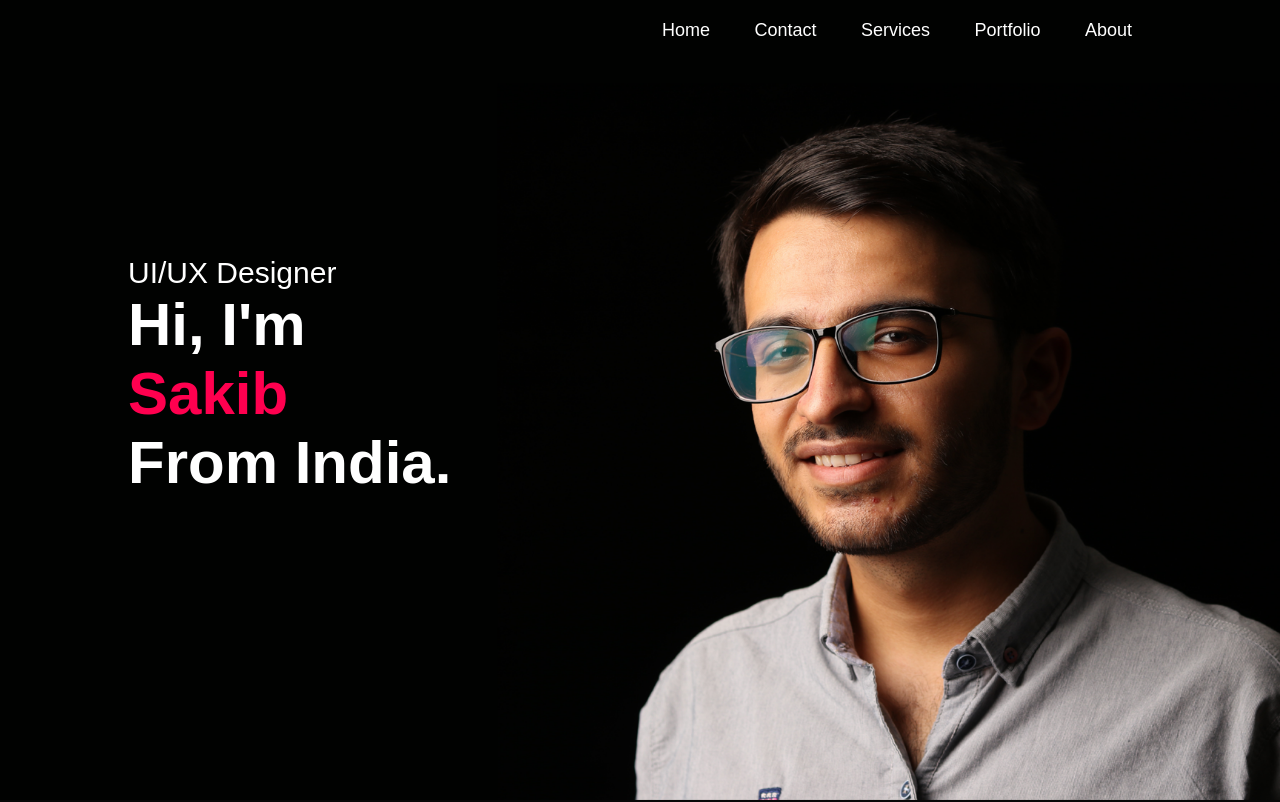
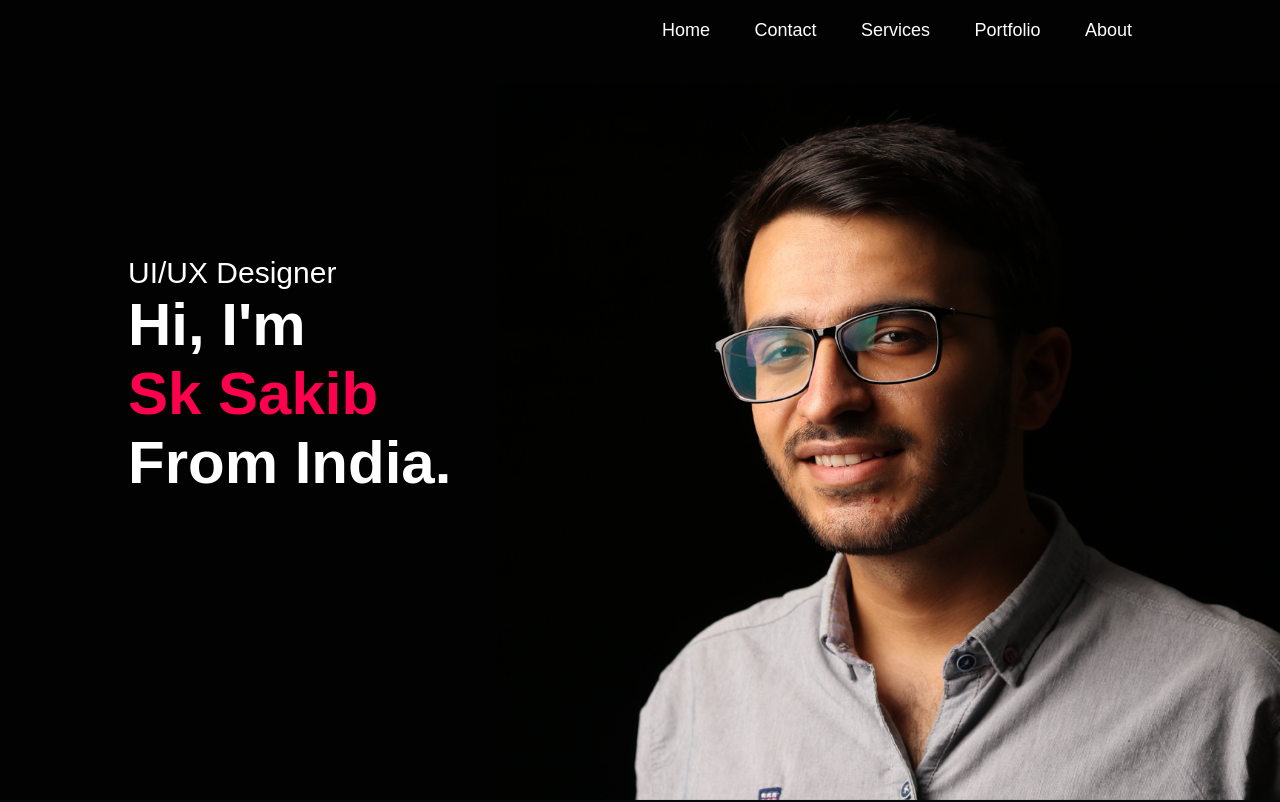
Before and after one commit to sksaakeeb/sksaakeeb.github.io, a plain HTML site: page index.html in a window 1280 px wide. Shown: the top 802 px of the page. Drawn offline with Linux system fonts and the light colour scheme.

Commit message:
Update index.html

```diff
--- a/index.html
+++ b/index.html
@@ -29,7 +29,7 @@
             </nav>
             <div class="header-text">
                 <p>UI/UX Designer</p>
-                <h1>Hi, I'm <span><br>Sakib</span><br>From India.</h1>
+                <h1>Hi, I'm <span><br>Sk Sakib</span><br>From India.</h1>
             </div>
         </div>
     </div>
```
